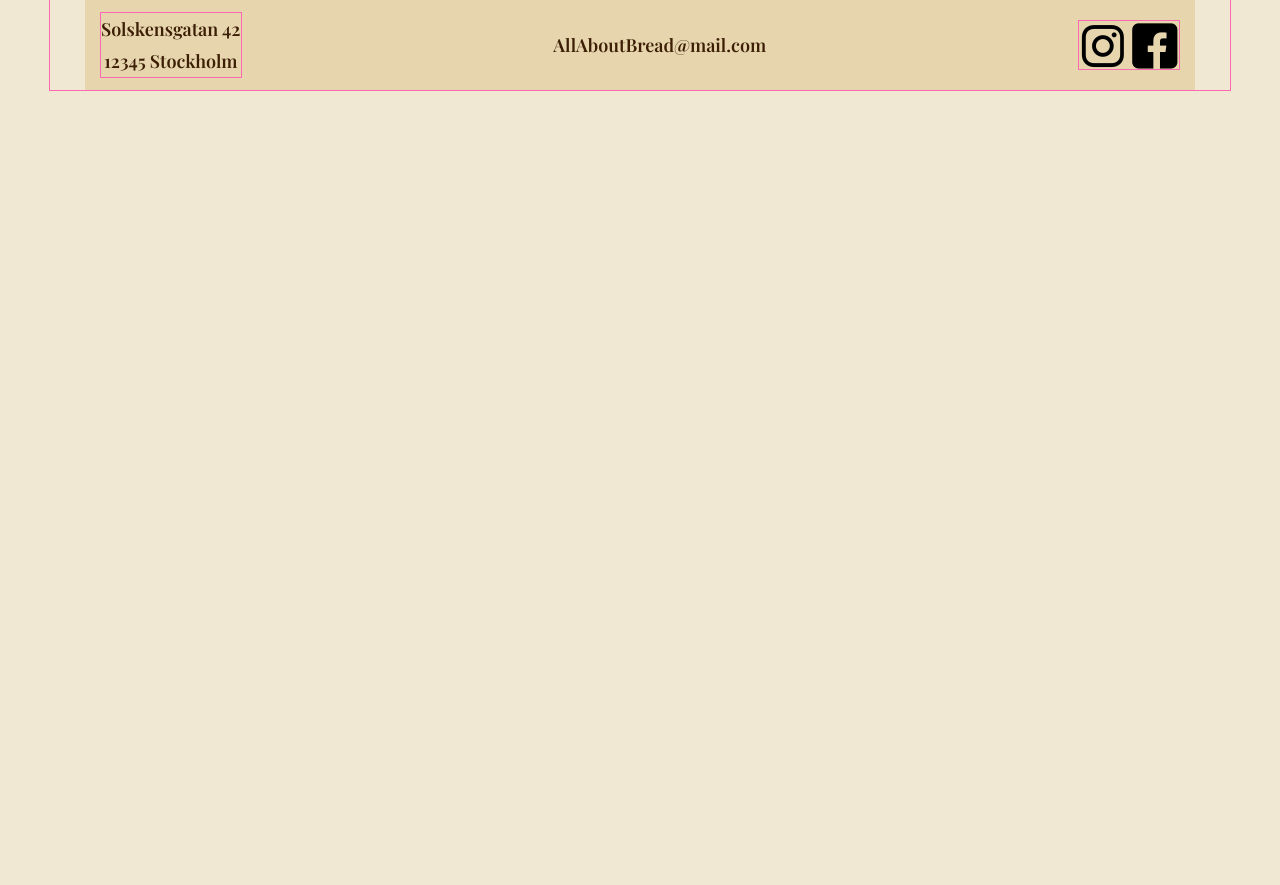
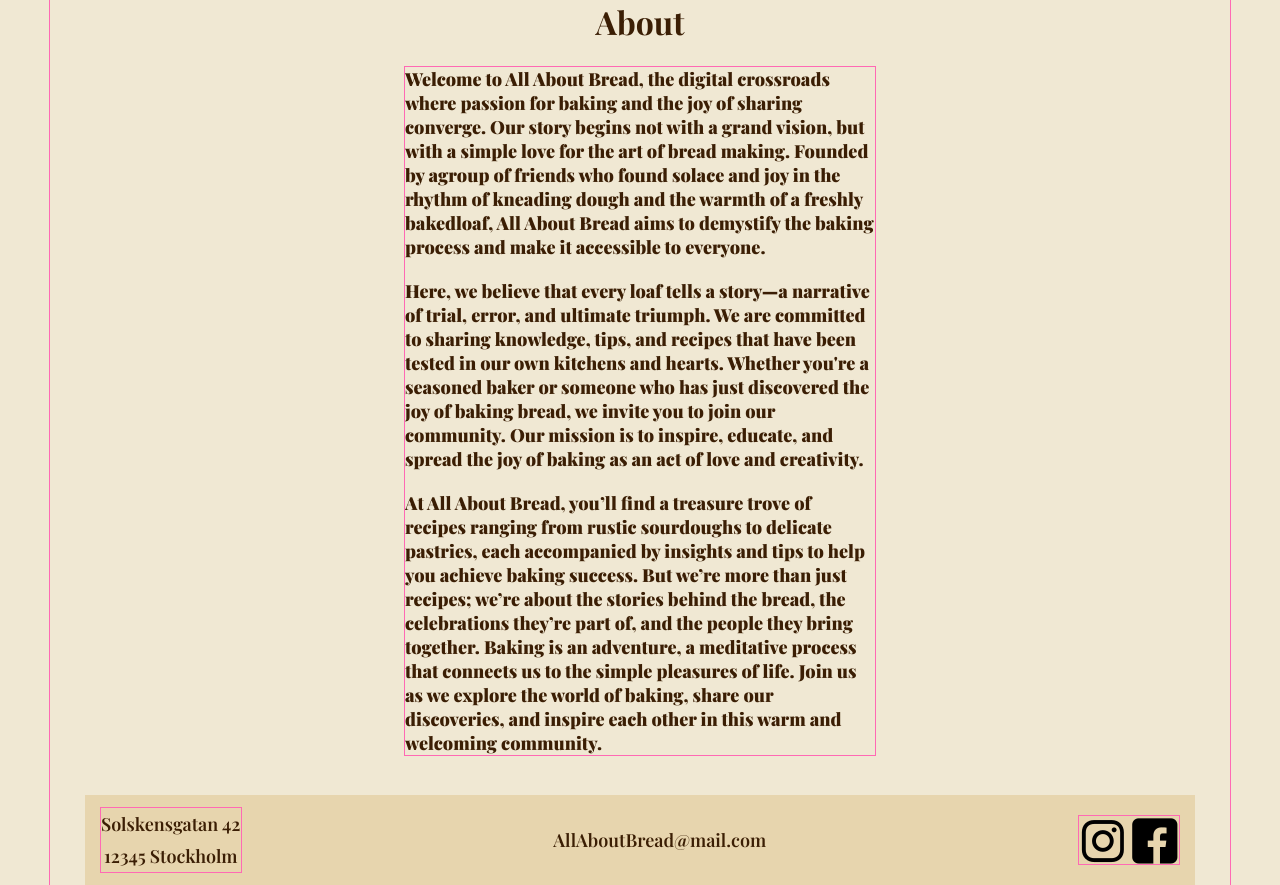
Before and after one commit to Medieinstitutet/fed23d-grafiska-verktyg-olympia, a React (Vite) app in the folder code/: page / in a window 1280 px wide. Before the commit the page ends 800 px from the top, so only its background shows below. Built offline with nearby package versions, Linux system fonts and the light colour scheme; a web font is replaced by a local one.

Commit message:
:sparkles: import about and lightbox components in app

```diff
--- a/code/src/App.tsx
+++ b/code/src/App.tsx
@@ -1,9 +1,13 @@
 import Footer from './components/footer/Footer';
+import About from './components/main/about/About';
+/* import Lightbox from './components/shared/Lightbox'; */
 
 function App() {
   return (
     <>
+      <About />
       <Footer />
+      {/*   <Lightbox /> will depend on modalState! */}
     </>
   );
 }
```
